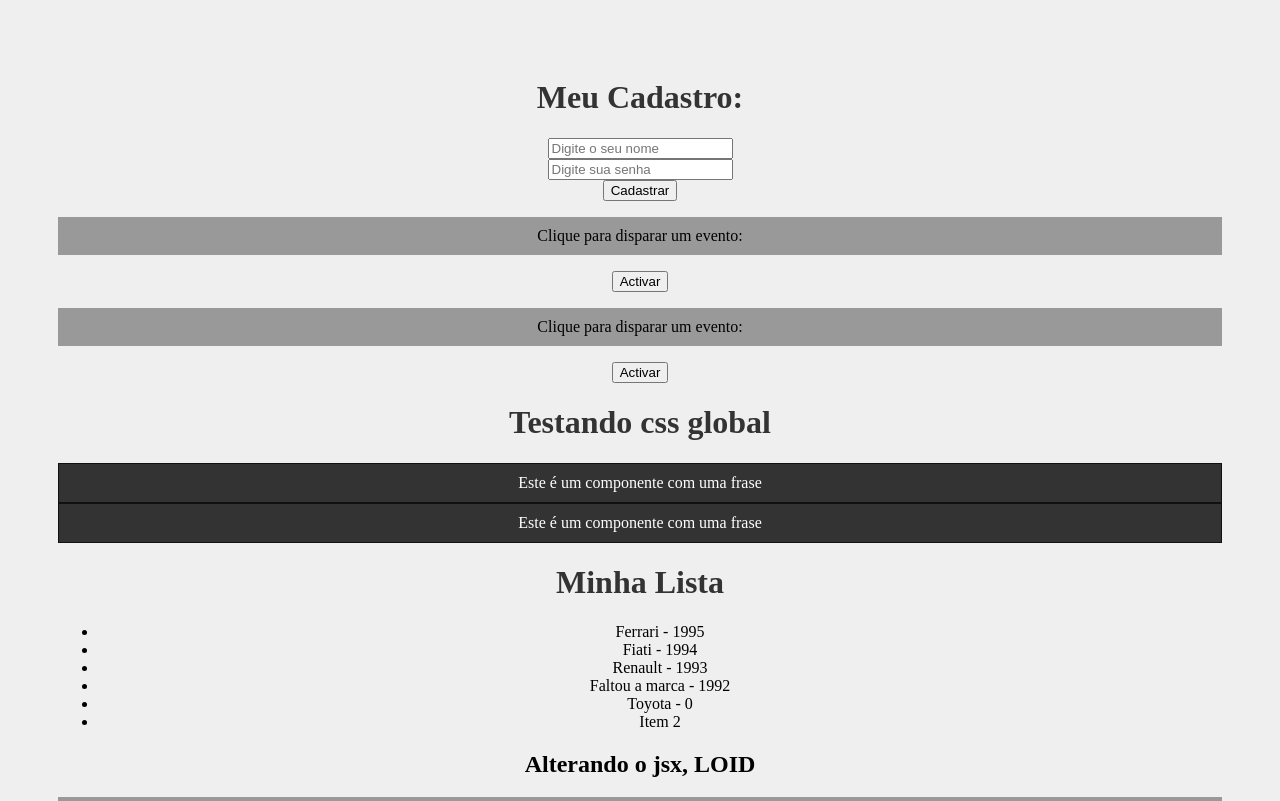
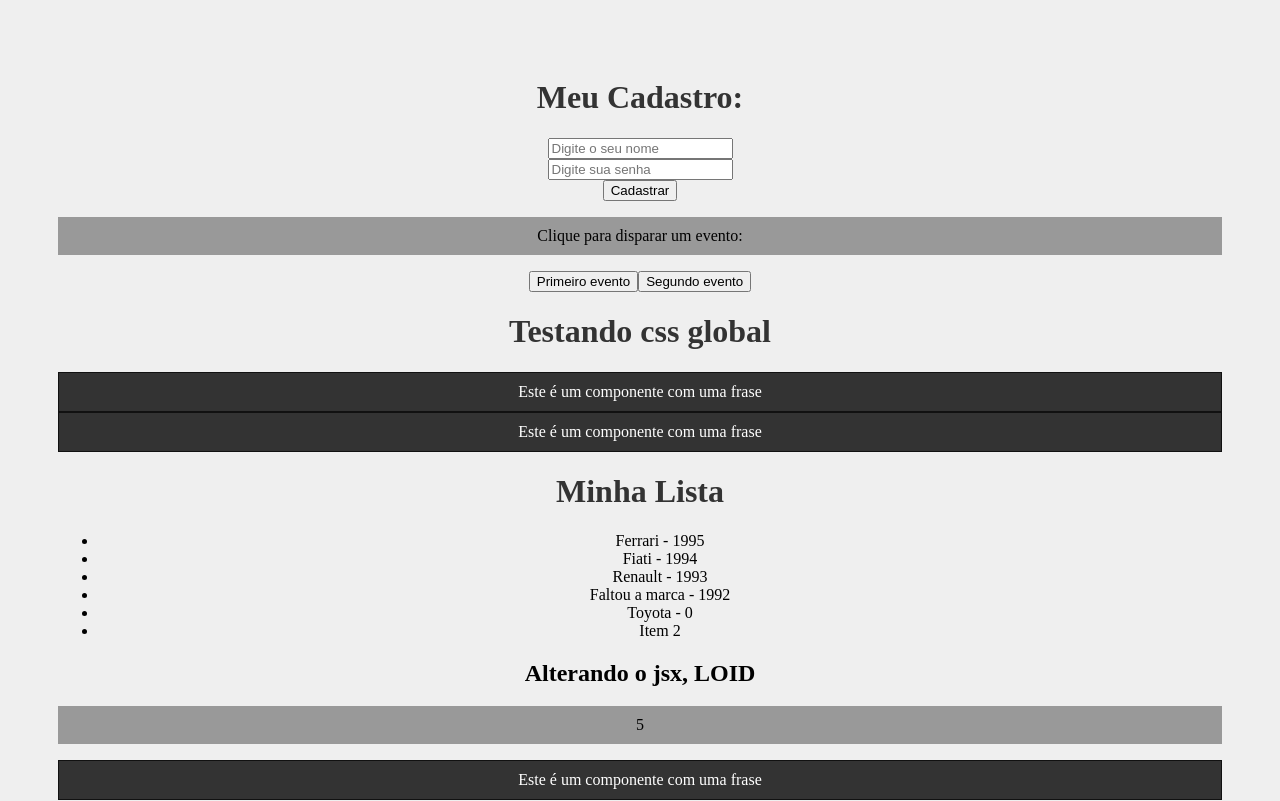
Before and after one commit to LoidMachado/Aprendendo-React, a React (Create React App) app in the folder meu-projecto/: page / in a window 1280 px wide. Shown: the top 801 px of the page. Built offline with nearby package versions, Linux system fonts and the light colour scheme.

Commit message:
Activei o evento por meio de uma propriedade que veio de um componente pai.

```diff
--- a/meu-projecto/src/App.js
+++ b/meu-projecto/src/App.js
@@ -18,8 +18,7 @@
   return (
     <div className="App">
         <Form/>
-        <Evento numero="1"/>
-        <Evento numero="2"/>
+        <Evento/>
         <h1>Testando css global</h1>
         <Frase/>
         <Frase/>
--- a/meu-projecto/src/components/Evento.js
+++ b/meu-projecto/src/components/Evento.js
@@ -1,11 +1,20 @@
-function Evento({numero}) {
+import Button from './evento/Button'
+function Evento() {
     function meuEvento() {
-        console.log(`Opa, fui activado ${numero}`)
+        console.log(`Activando o primeiro evento`)
     }
+
+    //Criando método par componente filho
+
+    function segundoEvento() {
+        console.log('Activando o segundo evento')
+    }
+
     return(
         <div>
             <p>Clique para disparar um evento:</p>
-            <button onClick={meuEvento}>Activar</button>
+            <Button event={meuEvento} text="Primeiro evento"/>
+            <Button event={segundoEvento} text="Segundo evento"/>
         </div>
     )
 }
--- /dev/null
+++ b/meu-projecto/src/components/evento/Button.js
@@ -0,0 +1,6 @@
+function Button(props) {
+    // É possível retornar desta maneira quando temos um linha de codigo apenas
+    return <button onClick={props.event}>{props.text}</button>
+}
+
+export default Button
```
